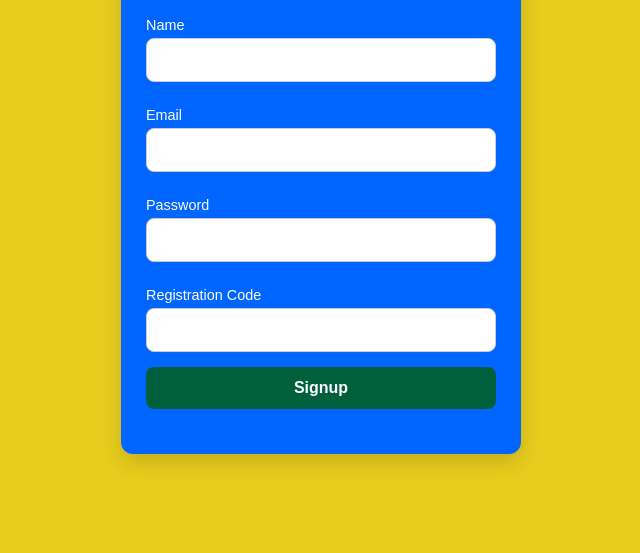
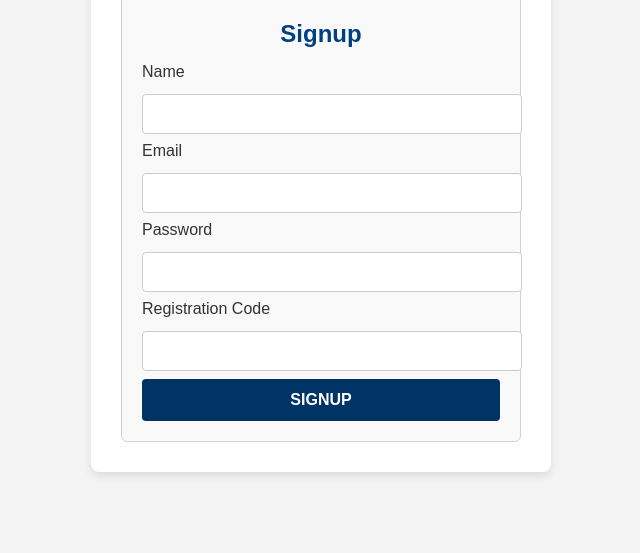
Before and after one commit to A9RYA6N/att-sheet, a plain HTML site: page signup.html in a window 1280 px wide. Shown: the part 247-800 px from the top of the page, without its empty margins (319-959 px from the left). Drawn offline with Linux system fonts and the light colour scheme.

Commit message:
Updated login

```diff
--- a/style1.css
+++ b/style1.css
@@ -1,110 +1,109 @@
-/* General Body Styling */
+/* Global Styles */
 body {
+    font-family: 'Arial', sans-serif;
+    background-color: #f4f4f4; /* Neutral light gray for a structured background */
+    margin: 0;
+    padding: 0;
     display: flex;
     justify-content: center;
     align-items: center;
     height: 100vh;
-    margin: 0; /* Removes default margin for consistency */
-    background-color: rgb(232, 205, 30); /* Softer background for better contrast */
-    font-family: 'Arial', sans-serif; /* Clean and modern font */
 }
 
-/* Container Styling */
+/* Container */
 .container {
-    background-color: #0066ff; /* Retains your primary blue color */
-    padding: 25px; /* Slightly larger padding for spacious design */
-    border-radius: 12px; /* Softer corners for modern feel */
-    box-shadow: 0 8px 20px rgba(0, 0, 0, 0.15); /* Enhanced shadow for depth */
-    text-align: center;
-    width: 350px; /* Wider for larger forms */
-    transition: transform 0.3s ease, box-shadow 0.3s ease; /* Smooth hover effects */
+    background-color: #ffffff; /* Clean white for contrast */
+    padding: 30px;
+    border-radius: 8px;
+    box-shadow: 0 4px 10px rgba(0, 0, 0, 0.1);
+    width: 100%;
+    max-width: 400px;
 }
 
-.container:hover {
-    transform: scale(1.03); /* Subtle zoom effect */
-    box-shadow: 0 10px 25px rgba(0, 0, 0, 0.2); /* Stronger shadow on hover */
-}
-
-/* Heading Styling */
+/* Heading */
 h1 {
+    text-align: center;
+    color: #003366; /* Deep blue for authority and focus */
+    font-size: 2rem;
     margin-bottom: 20px;
-    font-size: 1.8rem; /* Larger font for better readability */
-    color: #ffffff; /* Contrasts against blue background */
+    text-transform: uppercase;
+    letter-spacing: 1px;
 }
 
 /* Form Container */
 .form-container {
-    display: flex;
-    flex-direction: column;
-    align-items: center;
+    background-color: #f9f9f9; /* Light neutral background for the form */
+    padding: 20px;
+    border-radius: 6px;
+    border: 1px solid #d1d1d1; /* Subtle border for structure */
 }
 
-/* Form Styling */
-form {
-    margin-bottom: 20px;
-    width: 100%;
+/* Form Heading */
+h2 {
+    color: #004080; /* Muted blue for form title */
+    text-align: center;
+    margin-bottom: 15px;
+    font-size: 1.5rem;
+    font-weight: 600;
 }
 
+/* Labels */
 label {
+    font-size: 1rem;
+    color: #333333; /* Dark gray for clarity */
+    margin-bottom: 5px;
     display: block;
-    text-align: left;
-    margin: 10px 0 5px;
-    font-size: 0.9rem; /* Small but readable font */
-    color: #ffffff; /* Labels match the overall theme */
 }
 
-input {
+/* Input Fields */
+input[type="text"], input[type="email"], input[type="password"] {
     width: 100%;
-    padding: 12px; /* Increased padding for a spacious feel */
-    margin-bottom: 15px;
-    border: 1px solid #ccc;
-    border-radius: 8px; /* Rounded inputs for consistency */
-    box-sizing: border-box;
-    font-size: 1rem; /* Comfortable input text size */
-    transition: border 0.3s ease, box-shadow 0.3s ease; /* Adds interactivity */
+    padding: 10px;
+    margin: 8px 0;
+    border: 1px solid #cccccc; /* Light gray border for a professional look */
+    border-radius: 4px;
+    font-size: 1rem;
+    color: #333333;
+    background-color: #ffffff; /* Clean white background */
 }
 
-input:focus {
-    border-color: #0056b3; /* Highlight border on focus */
-    box-shadow: 0 0 8px rgba(0, 86, 179, 0.4); /* Subtle glow effect */
-    outline: none; /* Removes default outline */
+input[type="text"]:focus, input[type="email"]:focus, input[type="password"]:focus {
+    border-color: #0056b3; /* Highlight border with disciplined blue */
+    outline: none;
+    box-shadow: 0 0 8px rgba(0, 86, 179, 0.2); /* Subtle glow effect */
 }
 
-/* Button Styling */
+/* Submit Button */
 button {
+    background-color: #003366; /* Deep disciplined blue */
+    color: white;
+    padding: 12px;
     width: 100%;
-    padding: 12px; /* Increased padding for a larger button */
-    background-color: #005f3c; /* Green for actionable buttons */
     border: none;
-    border-radius: 8px;
-    color: #ffffff;
+    border-radius: 4px;
+    cursor: pointer;
     font-size: 1rem;
     font-weight: bold;
-    cursor: pointer;
+    text-transform: uppercase;
     transition: background-color 0.3s ease, transform 0.2s ease;
 }
 
 button:hover {
-    background-color: #003f29; /* Darker shade on hover */
-    transform: scale(1.02); /* Slight zoom effect */
+    background-color: #002244; /* Slightly darker blue on hover */
+    transform: scale(1.02); /* Subtle zoom effect */
 }
 
-button:active {
-    transform: scale(0.98); /* Button presses slightly in */
-}
-
-/* Responsive Design */
-@media (max-width: 480px) {
+/* Responsive Design for Smaller Screens */
+@media screen and (max-width: 600px) {
     .container {
-        width: 90%; /* Adjusts container width for small screens */
         padding: 20px;
     }
 
     h1 {
-        font-size: 1.5rem; /* Adjusts heading size for smaller devices */
+        font-size: 1.8rem;
     }
 
-    button {
-        font-size: 0.9rem; /* Ensures button text is legible */
+    h2 {
+        font-size: 1.4rem;
     }
 }
```
